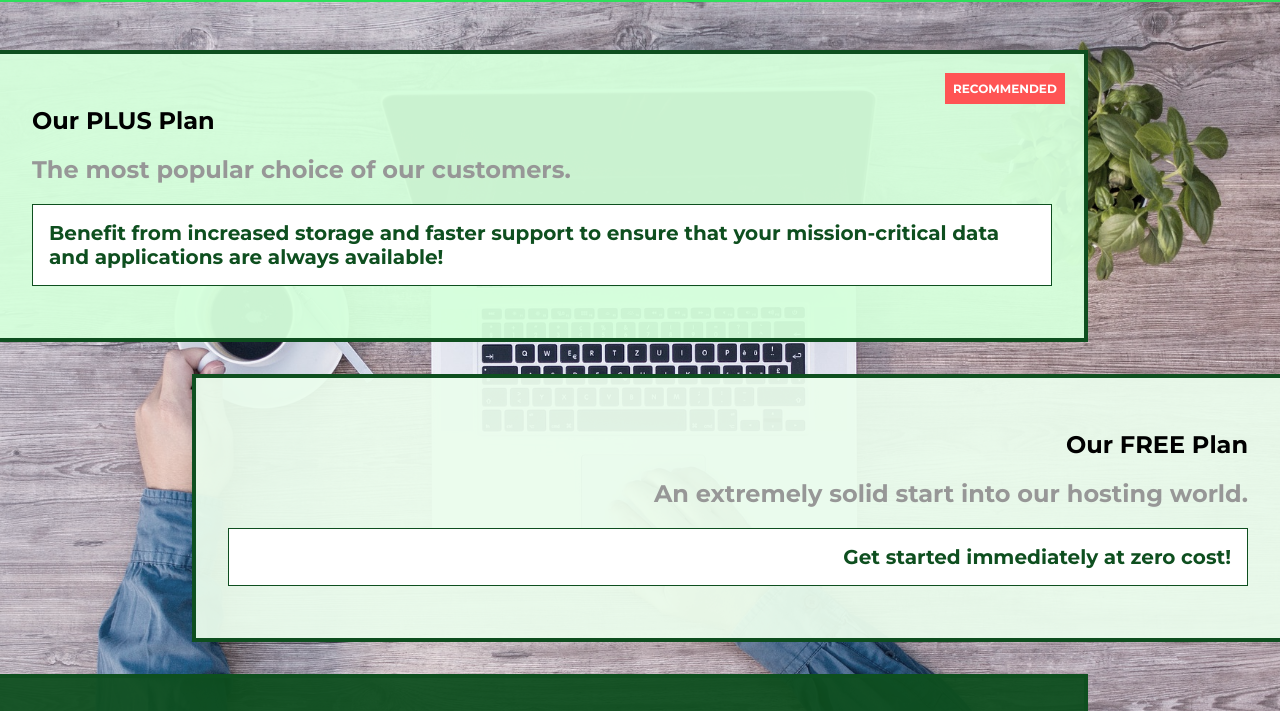
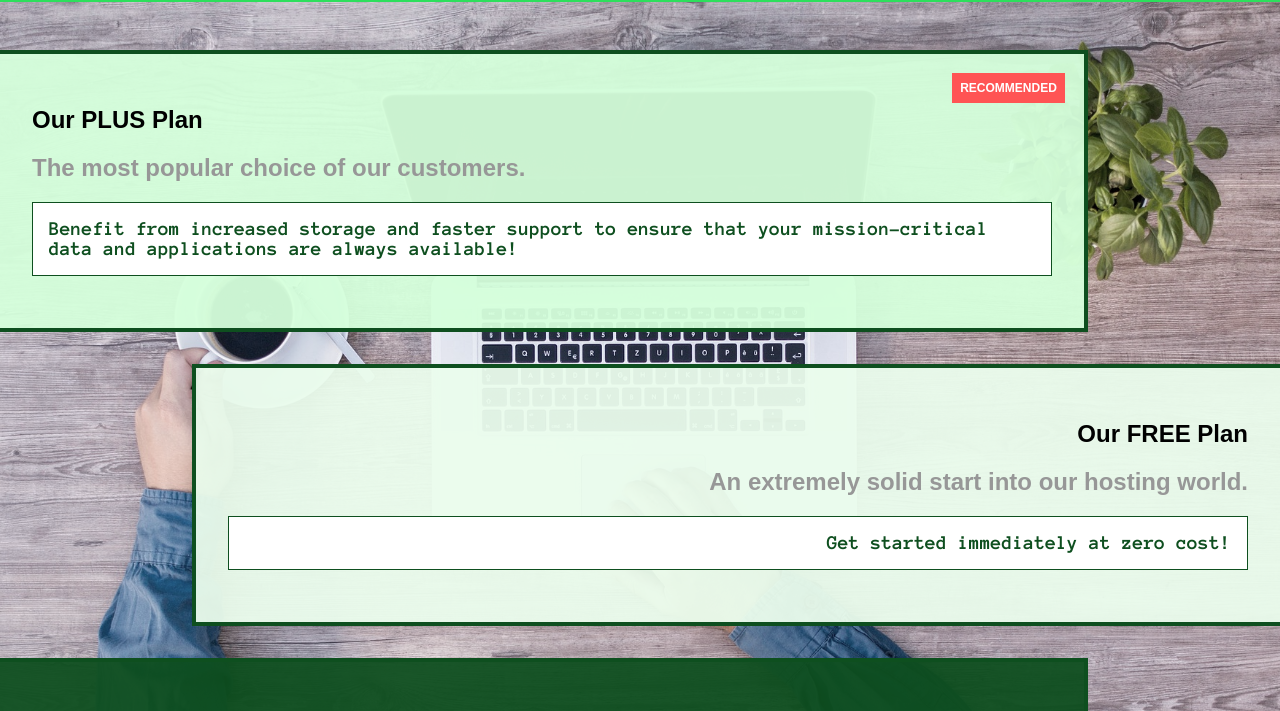
Before and after one commit to HendrkOosthuizen1980/Uhost, a plain HTML site: page packages/index.html in a window 1280 px wide. Shown: the part 54-765 px from the top of the page. Drawn offline with Linux system fonts and the light colour scheme.

Commit message:
update fonts styling

```diff
--- a/packages/index.html
+++ b/packages/index.html
@@ -10,14 +10,9 @@
     <link rel="preconnect" href="https://fonts.gstatic.com" crossorigin />
     <link rel="preconnect" href="https://fonts.googleapis.com" />
     <link rel="preconnect" href="https://fonts.gstatic.com" crossorigin />
-    <link
-      href="https://fonts.googleapis.com/css2?family=Montserrat:ital,wght@0,700;1,700&display=swap"
-      rel="stylesheet"
-    />
-    <link
-      href="https://fonts.googleapis.com/css2?family=Anton&display=swap"
-      rel="stylesheet"
-    />
+    <link rel="preconnect" href="https://fonts.googleapis.com" />
+    <link rel="preconnect" href="https://fonts.gstatic.com" crossorigin />
+
     <link rel="stylesheet" href="../shared.css" />
     <link rel="stylesheet" href="packages.css" />
   </head>
--- a/packages/packages.css
+++ b/packages/packages.css
@@ -1,3 +1,14 @@
+@font-face {
+  font-family: 'anonymousPro';
+  src: url(anonymousPro-Regular.ttf) format('truetype');
+}
+
+@font-face {
+  font-family: 'anonymousPro';
+  src: url('anonymousPro-Bold.ttf') format('truetype');
+  font-weight: 700;
+}
+
 main {
   padding-top: 2rem;
 }
@@ -51,6 +62,9 @@ main {
   font-size: 1.25rem;
   color: #0e4f1f;
   background: white;
+  font-family: 'anonymousPro', sans-serif;
+  font-weight: 700;
+  /* font-style: italic; */
 }
 
 .clearfix {
```
Also changed, not shown: packages/anonymousPro-Bold.ttf (added), packages/anonymousPro-Regular.ttf (added).
